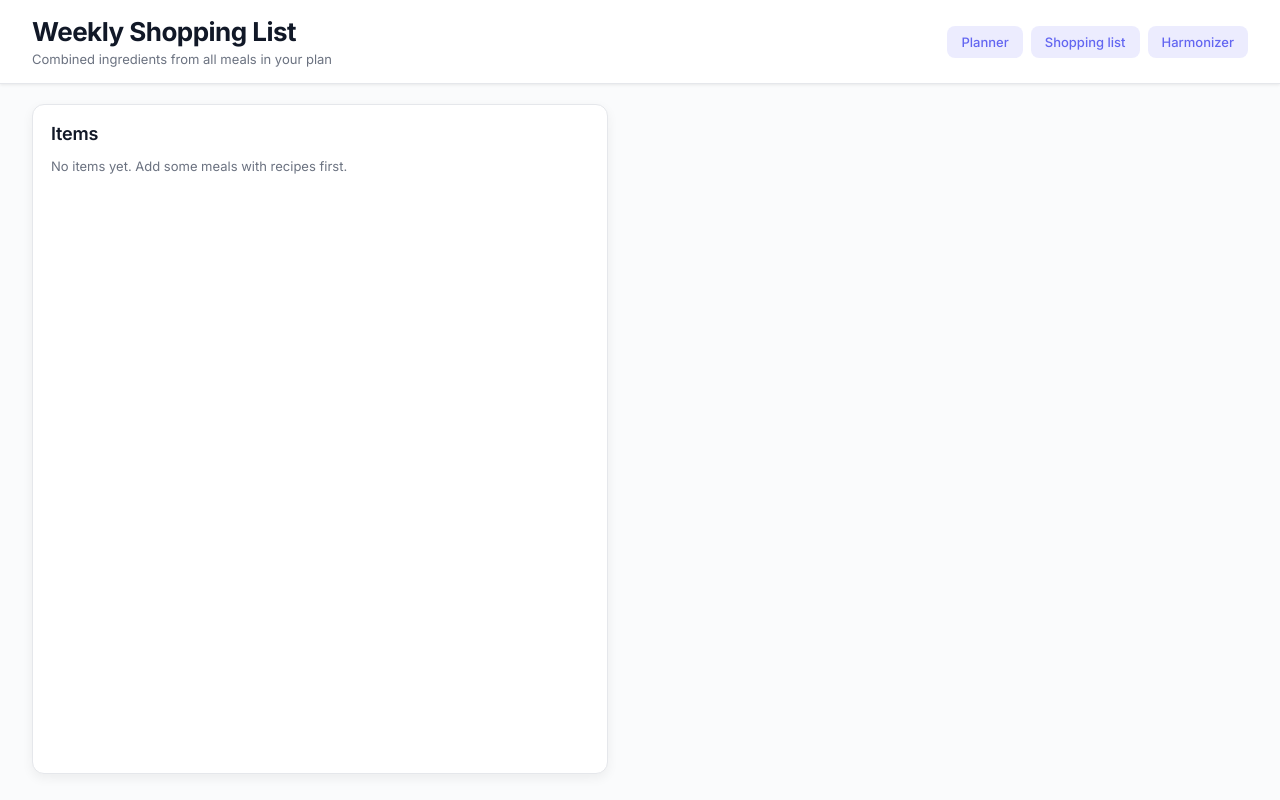
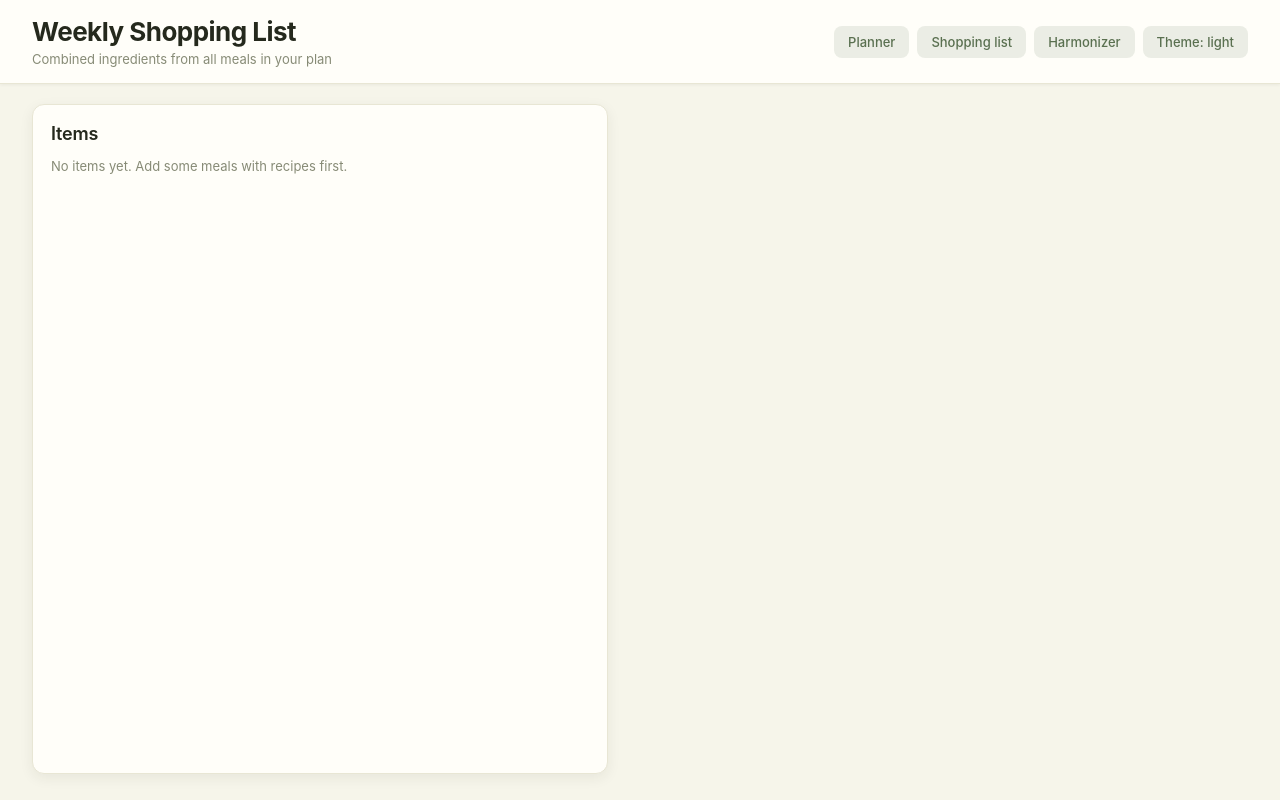
Before and after one commit to PepJr100/meal-planner, a Flask app: page /shopping-list in a window 1280 px wide. Run offline with Flask 3, Linux system fonts and the light colour scheme; data comes from the database, SQL or seed files in the repository; data that the repository does not hold is empty.

Commit message:
Restyle UI to warm "paper & sage" theme and fix cross-page theming
Replaces the purple/garish palette with a warm, earthy system inspired by
memba.io (extracted from its stylesheet):

- Palette: cream/paper surfaces (#f6f5ea / #fffef9), sage-green primary
  (#5a7050), apricot/terracotta secondary (#d2925a), warm ink text (#25291d),
  earthy error (#a8503a). Font swapped Inter -> Figtree (+ JetBrains Mono for
  ingredient chips). Removed every hardcoded purple value.
- Light is now the default everywhere: dropped the prefers-color-scheme:dark
  auto-apply so the OS no longer forces dark; dark is an explicit opt-in.
- Meal-type / slot labels recoloured to terracotta for warmth against the sage.
- Dark theme reworked from purple-on-navy to warm dark olive with a lighter
  sage accent.
- Fixed latent harmonizer styles that referenced undefined vars and a near
  -invisible rgba(255,255,255,0.03) background.

Cross-page theming fix: theme handling lived only in index.html, so the saved
dark choice never applied to the other pages. Extracted it into a shared
static/theme.js loaded in <head> on all five templates (applied before paint,
no flash) and added a Theme toggle to every nav.

Verified via headless Chrome + CDP: setting dark on the planner persists to the
shopping list and harmonizer pages (data-theme=dark on both).

Co-Authored-By: Claude Opus 4.8 (1M context) <noreply@anthropic.com>

```diff
--- a/meal_planner/static/style.css
+++ b/meal_planner/static/style.css
@@ -1,54 +1,69 @@
-/* Anima-inspired: clean, light, purple accent, Inter font */
-@import url("https://fonts.googleapis.com/css2?family=Inter:wght@400;500;600;700&display=swap");
+/* Warm "paper & sage" palette inspired by memba.io — Figtree font, earthy tones */
+@import url("https://fonts.googleapis.com/css2?family=Figtree:wght@400;500;600;700&family=JetBrains+Mono:wght@400;500&display=swap");
 
 :root {
-  --bg: #fafbfc;
-  --bg-elevated: #ffffff;
-  --accent: #6366f1;
-  --accent-soft: rgba(99, 102, 241, 0.12);
-  --accent-dark: #4f46e5;
-  --danger: #dc2626;
-  --danger-soft: rgba(220, 38, 38, 0.1);
-  --text: #111827;
-  --muted: #6b7280;
-  --border: #e5e7eb;
+  /* Warm paper surfaces */
+  --bg: #f6f5ea;          /* cream page background */
+  --bg-elevated: #fffef9; /* paper — cards lift off the cream */
+  --surface: var(--bg-elevated);
+  --bg-dark: var(--bg);
+
+  /* Sage green primary */
+  --accent: #5a7050;
+  --accent-dark: #475a40;
+  --accent-light: #98ab80;
+  --accent-soft: rgba(90, 112, 80, 0.12);
+
+  /* Apricot / terracotta secondary accent */
+  --accent-2: #d2925a;
+  --accent-2-soft: #f6e8d6;
+  --accent-2-deep: #925f2e;
+
+  /* Earthy error */
+  --danger: #a8503a;
+  --danger-soft: rgba(168, 80, 58, 0.1);
+
+  /* Warm ink text */
+  --text: #25291d;
+  --text-primary: var(--text);
+  --muted: #878b76;
+  --text-secondary: var(--muted);
+
+  /* Warm lines */
+  --border: #e8e6d4;
+  --border-strong: #d9d6bf;
+
+  --font-fancy: "Figtree", system-ui, sans-serif;
   --radius-lg: 12px;
   --radius-md: 8px;
-  --shadow-soft: 0 1px 3px rgba(0, 0, 0, 0.08);
-  --shadow-card: 0 4px 12px rgba(0, 0, 0, 0.06);
+  --shadow-soft: 0 1px 3px rgba(37, 41, 29, 0.06);
+  --shadow-card: 0 4px 14px rgba(37, 41, 29, 0.07);
 }
 
 /* Dark mode: either explicit data-theme=dark, or system dark when no override set */
-@media (prefers-color-scheme: dark) {
-  :root:not([data-theme]) {
-    --bg: #0b1020;
-    --bg-elevated: #111833;
-    --accent: #8b5cf6;
-    --accent-soft: rgba(139, 92, 246, 0.18);
-    --accent-dark: #7c3aed;
-    --danger: #f87171;
-    --danger-soft: rgba(248, 113, 113, 0.12);
-    --text: #e5e7eb;
-    --muted: #a1a1aa;
-    --border: rgba(229, 231, 235, 0.12);
-    --shadow-soft: 0 1px 2px rgba(0, 0, 0, 0.5);
-    --shadow-card: 0 10px 30px rgba(0, 0, 0, 0.45);
-  }
-}
-
+/* Warm earthy dark theme: opt-in only (light is the default everywhere). */
 :root[data-theme="dark"] {
-  --bg: #0b1020;
-  --bg-elevated: #111833;
-  --accent: #8b5cf6;
-  --accent-soft: rgba(139, 92, 246, 0.18);
-  --accent-dark: #7c3aed;
-  --danger: #f87171;
-  --danger-soft: rgba(248, 113, 113, 0.12);
-  --text: #e5e7eb;
-  --muted: #a1a1aa;
-  --border: rgba(229, 231, 235, 0.12);
-  --shadow-soft: 0 1px 2px rgba(0, 0, 0, 0.5);
-  --shadow-card: 0 10px 30px rgba(0, 0, 0, 0.45);
+  --bg: #1c1f17;
+  --bg-elevated: #25291d;
+  --surface: var(--bg-elevated);
+  --bg-dark: var(--bg);
+  --accent: #98ab80;
+  --accent-dark: #bccaa6;
+  --accent-light: #bccaa6;
+  --accent-soft: rgba(152, 171, 128, 0.16);
+  --accent-2: #d2925a;
+  --accent-2-soft: rgba(210, 146, 90, 0.16);
+  --accent-2-deep: #e0a878;
+  --danger: #c97a63;
+  --danger-soft: rgba(201, 122, 99, 0.15);
+  --text: #f6f5ea;
+  --text-primary: var(--text);
+  --muted: #a7ab95;
+  --text-secondary: var(--muted);
+  --border: rgba(246, 245, 234, 0.12);
+  --border-strong: rgba(246, 245, 234, 0.2);
+  --shadow-soft: 0 1px 2px rgba(0, 0, 0, 0.45);
+  --shadow-card: 0 10px 30px rgba(0, 0, 0, 0.4);
 }
 
 *,
--- /dev/null
+++ b/meal_planner/static/theme.js
@@ -0,0 +1,39 @@
+/*
+ * Shared theme handling for every page.
+ * Loaded synchronously in <head> so the saved theme is applied before first
+ * paint (no flash). Light is the default; "dark" is the only stored value.
+ */
+(function () {
+  var root = document.documentElement;
+
+  // Apply saved theme immediately, before the page paints.
+  if (localStorage.getItem("theme") === "dark") {
+    root.setAttribute("data-theme", "dark");
+  }
+
+  function currentTheme() {
+    return localStorage.getItem("theme") === "dark" ? "dark" : "light";
+  }
+
+  function updateLabel(theme) {
+    var toggle = document.getElementById("theme-toggle");
+    if (toggle) toggle.textContent = "Theme: " + theme;
+  }
+
+  // Wire up the toggle button once the DOM is ready.
+  document.addEventListener("DOMContentLoaded", function () {
+    updateLabel(currentTheme());
+    var toggle = document.getElementById("theme-toggle");
+    if (!toggle) return;
+    toggle.addEventListener("click", function () {
+      var next = currentTheme() === "dark" ? "light" : "dark";
+      localStorage.setItem("theme", next);
+      if (next === "dark") {
+        root.setAttribute("data-theme", "dark");
+      } else {
+        root.removeAttribute("data-theme");
+      }
+      updateLabel(next);
+    });
+  });
+})();
--- a/meal_planner/templates/ingredients_harmonize.html
+++ b/meal_planner/templates/ingredients_harmonize.html
@@ -8,6 +8,7 @@
     <link rel="preconnect" href="https://fonts.googleapis.com" />
     <link rel="preconnect" href="https://fonts.gstatic.com" crossorigin />
     <link href="https://fonts.googleapis.com/css2?family=Inter:wght@400;500;600;700&family=Outfit:wght@400;600;700&display=swap" rel="stylesheet" />
+    <script src="{{ url_for('static', filename='theme.js') }}"></script>
   </head>
   <body>
     <nav class="navbar">
@@ -18,6 +19,7 @@
           <a href="{{ url_for('recipes_list') }}" class="nav-link">Saved recipes</a>
           <a href="{{ url_for('shopping_list') }}" class="nav-link">Shopping list</a>
           <a href="{{ url_for('harmonize_ingredients') }}" class="nav-link active">Harmonizer</a>
+          <button type="button" class="nav-link" id="theme-toggle" aria-label="Toggle theme">Theme</button>
         </div>
       </div>
     </nav>
--- a/meal_planner/templates/recipe_edit.html
+++ b/meal_planner/templates/recipe_edit.html
@@ -5,6 +5,7 @@
     <title>Edit: {{ recipe.name }}</title>
     <meta name="viewport" content="width=device-width, initial-scale=1" />
     <link rel="stylesheet" href="{{ url_for('static', filename='style.css') }}" />
+    <script src="{{ url_for('static', filename='theme.js') }}"></script>
   </head>
   <body>
     <header class="top-bar">
@@ -15,6 +16,7 @@
         </div>
         <nav class="top-nav">
           <a href="{{ url_for('recipes_list') }}" class="nav-link">← Saved recipes</a>
+          <button type="button" class="nav-link" id="theme-toggle" aria-label="Toggle theme">Theme</button>
         </nav>
       </div>
     </header>
--- a/meal_planner/templates/recipes_list.html
+++ b/meal_planner/templates/recipes_list.html
@@ -5,6 +5,7 @@
     <title>Saved Recipes</title>
     <meta name="viewport" content="width=device-width, initial-scale=1" />
     <link rel="stylesheet" href="{{ url_for('static', filename='style.css') }}" />
+    <script src="{{ url_for('static', filename='theme.js') }}"></script>
   </head>
   <body>
     <header class="top-bar">
@@ -17,6 +18,7 @@
           <a href="{{ url_for('index') }}" class="nav-link">Planner</a>
           <a href="{{ url_for('shopping_list') }}" class="nav-link">Shopping list</a>
           <a href="{{ url_for('harmonize_ingredients') }}" class="nav-link">Harmonizer</a>
+          <button type="button" class="nav-link" id="theme-toggle" aria-label="Toggle theme">Theme</button>
         </nav>
       </div>
     </header>
--- a/meal_planner/templates/shopping_list.html
+++ b/meal_planner/templates/shopping_list.html
@@ -5,6 +5,7 @@
     <title>Weekly Shopping List</title>
     <meta name="viewport" content="width=device-width, initial-scale=1" />
     <link rel="stylesheet" href="{{ url_for('static', filename='style.css') }}" />
+    <script src="{{ url_for('static', filename='theme.js') }}"></script>
   </head>
   <body>
     <header class="top-bar">
@@ -17,6 +18,7 @@
           <a href="{{ url_for('index', week=week_start) }}" class="nav-link">Planner</a>
           <a href="{{ url_for('shopping_list') }}" class="nav-link active">Shopping list</a>
           <a href="{{ url_for('harmonize_ingredients') }}" class="nav-link">Harmonizer</a>
+          <button type="button" class="nav-link" id="theme-toggle" aria-label="Toggle theme">Theme</button>
         </nav>
       </div>
     </header>
```
Also changed, not shown: other parts of meal_planner/static/style.css (+11 -10 lines), meal_planner/templates/index.html (+2 -24 lines).
